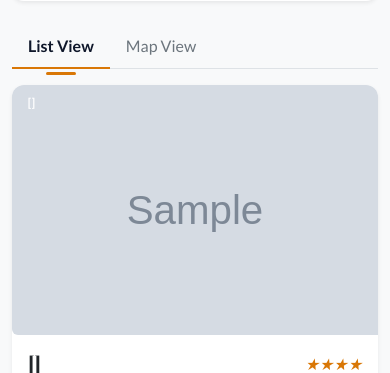
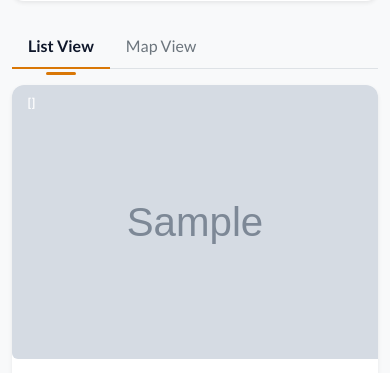
Before and after one commit to Jiacheeng-Li/hotel, a Flask app: template hotelweb/templates/main/search.html in a window 390 px wide. Shown: the part 696-1069 px from the top of the page. Run offline with Flask 3, Linux system fonts and the light colour scheme; tables that the repository leaves empty hold one stand-in row (values such as "Sample post"); the template is opened without the code that fills it: values that come from a table or form of the project are taken from there, most other values are stand-ins (such as "Sample title", 1, 10 or a date in 2020); grey boxes marked "Sample" are stand-in pictures.

Commit message:
Fix search page: make image fill entire card height
- Changed image height from fixed 250px to 100%
- Added d-flex to image container to enable height matching
- Image now fills entire card height, matching right column
- Removes bottom gap/whitespace below image
- Better visual balance and professional appearance

```diff
--- a/hotelweb/templates/main/search.html
+++ b/hotelweb/templates/main/search.html
@@ -155,9 +155,9 @@
                 {% set hotel = item.hotel %}
                 <div class="card mb-4 shadow-sm border-0">
                     <div class="row g-0">
-                        <div class="col-md-4 position-relative">
+                        <div class="col-md-4 position-relative d-flex">
                             <img src="{{ hotel.image_url }}" class="img-fluid rounded-start"
-                                style="width: 100%; height: 250px; object-fit: cover; display: block;" alt="{{ hotel.name }}">
+                                style="width: 100%; height: 100%; object-fit: cover; display: block;" alt="{{ hotel.name }}">
                             <span class="badge position-absolute top-0 start-0 m-2" style="background-color: {{ item.brand.logo_color }};">
                                 {{ item.brand.name }}
                             </span>
```
